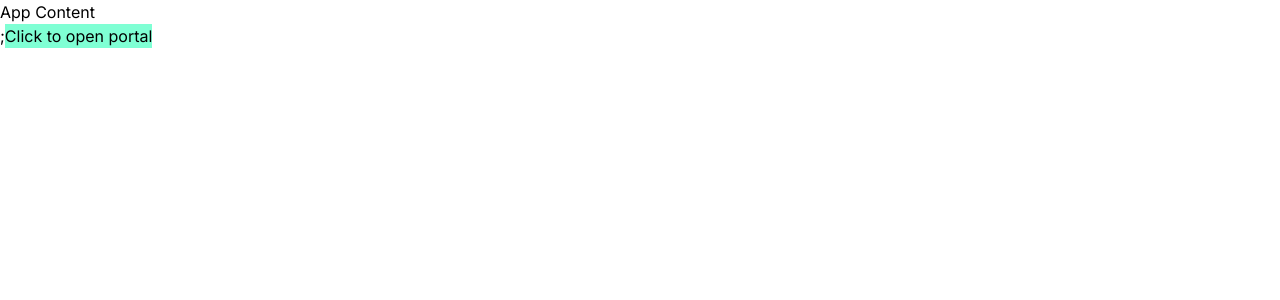
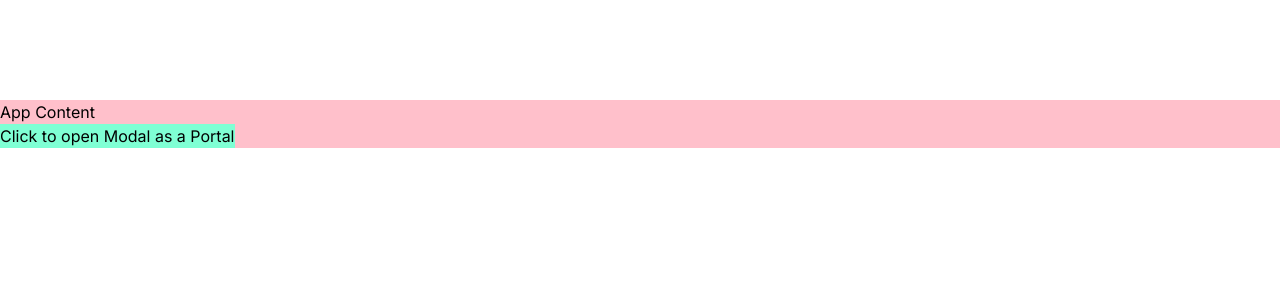
Before and after one commit to leticarolina/react-studies-tests, a Next.js app in the folder react-studies/: page / in a window 1280 px wide. Shown: the top 300 px of the page. Built offline with nearby package versions, Linux system fonts and the light colour scheme.

Commit message:
portals review 1

```diff
--- a/react-studies/src/app/page.js
+++ b/react-studies/src/app/page.js
@@ -1,10 +1,35 @@
+"use client";
+import { useState } from "react";
 import { CustomModal } from "@/components/CustomModal";
+import { PortalsAlertMessage } from "@/components/PortalsAlertMessage";
 import Image from "next/image";
 
 export default function Home() {
+  const [isOpen, setIsOpen] = useState(false);
   return (
-    <div>
-      <h1>App Content</h1>;<button>Click to open portal</button>
+    <div
+      style={{
+        backgroundColor: "pink",
+        position: "relative",
+        marginTop: "100px",
+      }}
+    >
+      <h1>App Content</h1>
+      <button
+        onClick={() => {
+          setIsOpen(true);
+        }}
+      >
+        Click to open Modal as a Portal
+      </button>
+      <PortalsAlertMessage
+        isOpen={isOpen}
+        onClose={() => {
+          setIsOpen(false);
+        }}
+      >
+        Alert Message
+      </PortalsAlertMessage>
     </div>
   );
 }
--- a/react-studies/src/components/PortalsAlertMessage.jsx
+++ b/react-studies/src/components/PortalsAlertMessage.jsx
@@ -1 +1,32 @@
 //----------- React Portals (recoding previous study component file was lost)
+//portals are basically used to rendwer an element outside of the hierarchy of the DOM.
+import { useState } from "react";
+const { createPortal } = require("react-dom");
+
+//to create a portal need to use the ReactDOM.createPortal function , if you imported the portal from react-dom can just declare the function as CreatePortal
+//This function takes two arguments: the JSX you want to render and the DOM node where you want to render it.
+
+export function PortalsAlertMessage({ children, onClose, isOpen }) {
+  //children is gonna be what is being rendered
+  //onclose when modal is close, isOpen when true
+  if (!isOpen) return null;
+
+  return createPortal(
+    <div
+      onClick={onClose}
+      style={{
+        position: "fixed",
+        top: "50%",
+        left: "50%",
+        transform: "translate(-50%, -50%)",
+        background: "lightBlue",
+        padding: "20px",
+        borderRadius: "5px",
+        zIndex: 9999,
+      }}
+    >
+      {children}
+    </div>,
+    document.querySelector("#portal-container")
+  );
+}
```
